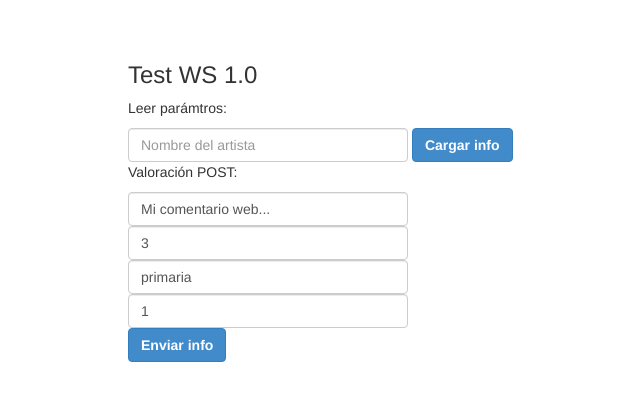
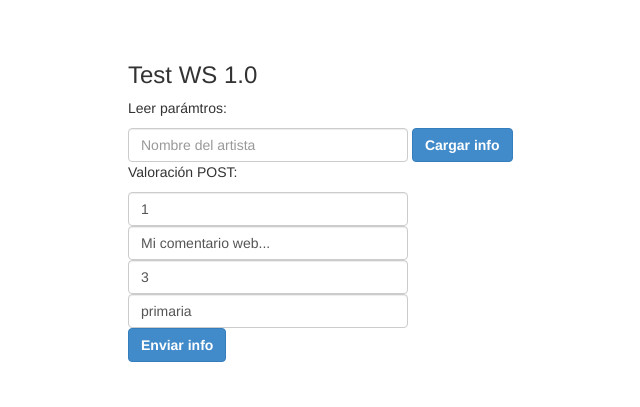
Before and after one commit to cocoPaiva/ejem-artistas, a plain HTML site: page index.html in a window 1280 px wide. Shown: the whole page, without its empty margins (204-844 px from the left). Drawn offline with nearby package versions, Linux system fonts and the light colour scheme.

Commit message:
1.1
get form

```diff
--- a/index.html
+++ b/index.html
@@ -17,14 +17,10 @@
 
 		<p>Valoración POST:</p>
 		<div class="form-inline">
-			<input name="Comentario" type="text" id="Comentario" placeholder="Comentario para la we" class="form-control" value="Mi comentario web...">
-			<br>
-			<input name="Valoracion" type="text" id="Valoracion" placeholder="Valoracion" class="form-control" value="3">
-			<br>
-			<input name="Edad" type="text" id="Edad" placeholder="rango de edad" class="form-control" value="primaria">
-			<br>
-			<input name="form" type="text" id="form" placeholder="edad" class="form-control" value="1">
-			<br>
+			<input name="form" type="text" id="form" placeholder="edad" class="form-control" value="1"><br>
+			<input name="Comentario" type="text" id="Comentario" placeholder="Comentario para la we" class="form-control" value="Mi comentario web..."><br>
+			<input name="Valoracion" type="text" id="Valoracion" placeholder="Valoracion" class="form-control" value="3"><br>
+			<input name="Edad" type="text" id="Edad" placeholder="rango de edad" class="form-control" value="primaria"><br>
 			<button id="botonValora" class="btn btn-primary">Enviar info</button>
 		</div>
 		<div id="content"></div>
--- a/res/js/artista.js
+++ b/res/js/artista.js
@@ -3,6 +3,7 @@
 		button = $('#boton'),
 		resultOut = $('#content'),
 		button2 = $('#botonValora')
+
 
 	artistInput.on('keyup', getArtist)
 	button.on('click', requestArtist)
@@ -38,12 +39,11 @@
 		console.log(999)
 	}
 
-
 	function requestValorar(){
 		console.log(0)
 		$.ajax({
 			data: {artist: artistInput.val()},
-			data: { "Form" : "1", "Comentario" : "mi comm", "Valoracion" : "1", "Edad" : "30"
+			data: { "Form" : $('#form'), "Comentario" : $('#Comentario'), "Valoracion" : $('#Valoracion'), "Edad" : $('#Edad')
 			},
 			url: 'https://mapadeventuras.promperu.gob.pe/api/api/scolars/valoracion'
 		})
```
